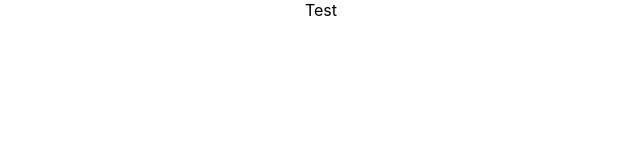
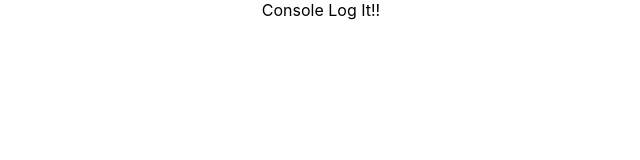
Before and after one commit to Koxepis/bataraguru-testcode, a React (Create React App) app: page / in a window 1280 px wide. Shown: the top 160 px of the page, without its empty margins (319-959 px from the left). Built offline with nearby package versions, Linux system fonts and the light colour scheme.

Commit message:
initial commit for factorial

```diff
--- a/src/App.js
+++ b/src/App.js
@@ -1,10 +1,21 @@
-import logo from './logo.svg';
-import './App.css';
+import "./App.css";
 
 function App() {
+  const factorial = (number) => {
+    var factNumber = number;
+    if (number === 0 || number === 1) return 1;
+
+    while (number > 1) {
+      number--;
+      factNumber *= number;
+    }
+    return factNumber;
+  };
+
   return (
     <div className="App">
-      Test
+      Console Log It!!
+      {console.log(factorial(4))}
     </div>
   );
 }
```
